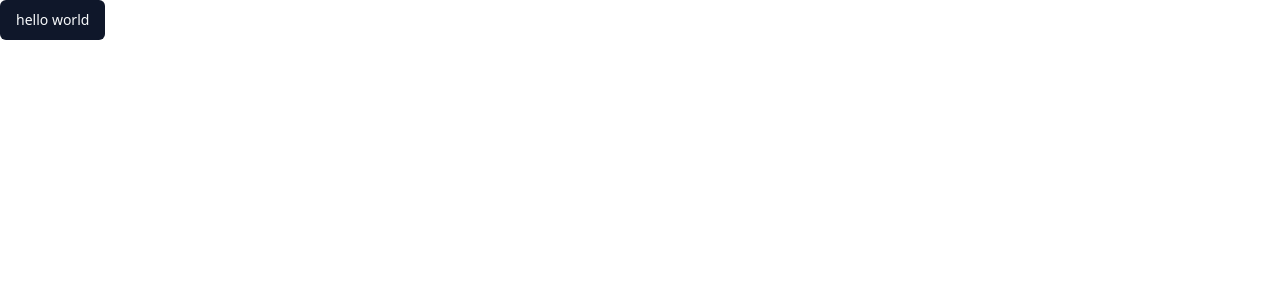
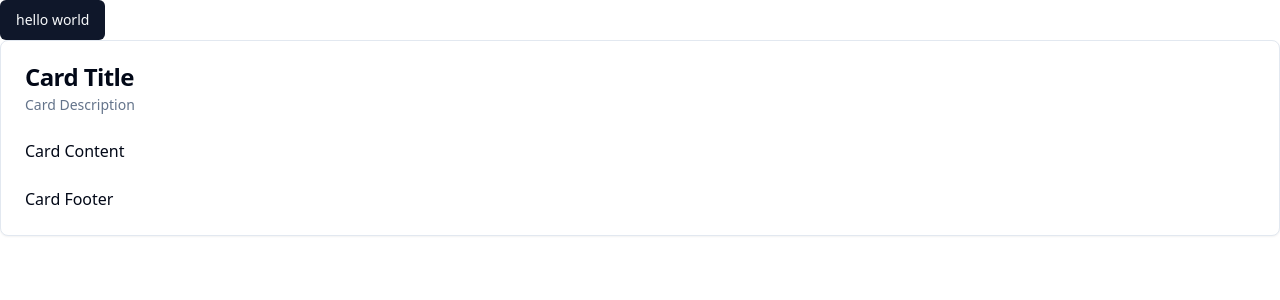
Before and after one commit to shokhsanam18/mediDove, a React (Vite) app: page / in a window 1280 px wide. Shown: the top 300 px of the page. Built offline with nearby package versions, Linux system fonts and the light colour scheme.

Commit message:
feat:card-template added

```diff
--- a/src/App.jsx
+++ b/src/App.jsx
@@ -1,9 +1,29 @@
 import { Button } from "./components/ui/button";
+import {
+  Card,
+  CardContent,
+  CardDescription,
+  CardFooter,
+  CardHeader,
+  CardTitle,
+} from "@/components/ui/card"
 
 function App() {
   return (
     <>
       <Button>hello world</Button>
+      <Card>
+          <CardHeader>
+            <CardTitle>Card Title</CardTitle>
+            <CardDescription>Card Description</CardDescription>
+          </CardHeader>
+          <CardContent>
+            <p>Card Content</p>
+          </CardContent>
+          <CardFooter>
+            <p>Card Footer</p>
+          </CardFooter>
+      </Card>
     </>
   );
 }
--- /dev/null
+++ b/src/components/ui/card.jsx
@@ -0,0 +1,61 @@
+import * as React from "react";
+
+import { cn } from "@/lib/utils";
+
+const Card = React.forwardRef(({ className, ...props }, ref) => (
+  <div
+    ref={ref}
+    className={cn(
+      "rounded-lg border bg-card text-card-foreground shadow-sm",
+      className
+    )}
+    {...props}
+  />
+));
+Card.displayName = "Card";
+
+const CardHeader = React.forwardRef(({ className, ...props }, ref) => (
+  <div
+    ref={ref}
+    className={cn("flex flex-col space-y-1.5 p-6", className)}
+    {...props}
+  />
+));
+CardHeader.displayName = "CardHeader";
+
+const CardTitle = React.forwardRef(({ className, ...props }, ref) => (
+  <div
+    ref={ref}
+    className={cn(
+      "text-2xl font-semibold leading-none tracking-tight",
+      className
+    )}
+    {...props}
+  />
+));
+CardTitle.displayName = "CardTitle";
+
+const CardDescription = React.forwardRef(({ className, ...props }, ref) => (
+  <div
+    ref={ref}
+    className={cn("text-sm text-muted-foreground", className)}
+    {...props}
+  />
+));
+CardDescription.displayName = "CardDescription";
+
+const CardContent = React.forwardRef(({ className, ...props }, ref) => (
+  <div ref={ref} className={cn("p-6 pt-0", className)} {...props} />
+));
+CardContent.displayName = "CardContent";
+
+const CardFooter = React.forwardRef(({ className, ...props }, ref) => (
+  <div
+    ref={ref}
+    className={cn("flex items-center p-6 pt-0", className)}
+    {...props}
+  />
+));
+CardFooter.displayName = "CardFooter";
+
+export { Card, CardHeader, CardFooter, CardTitle, CardDescription, CardContent };
```
